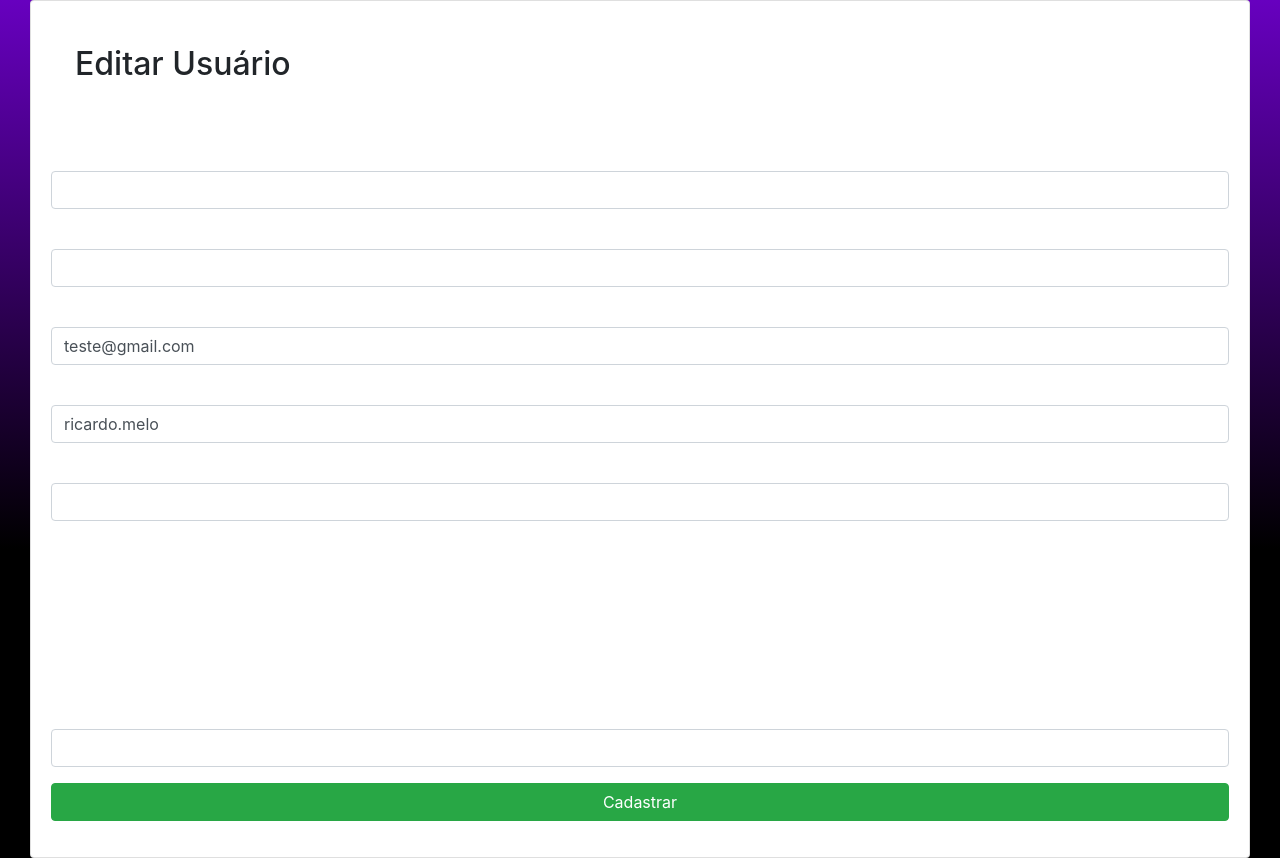
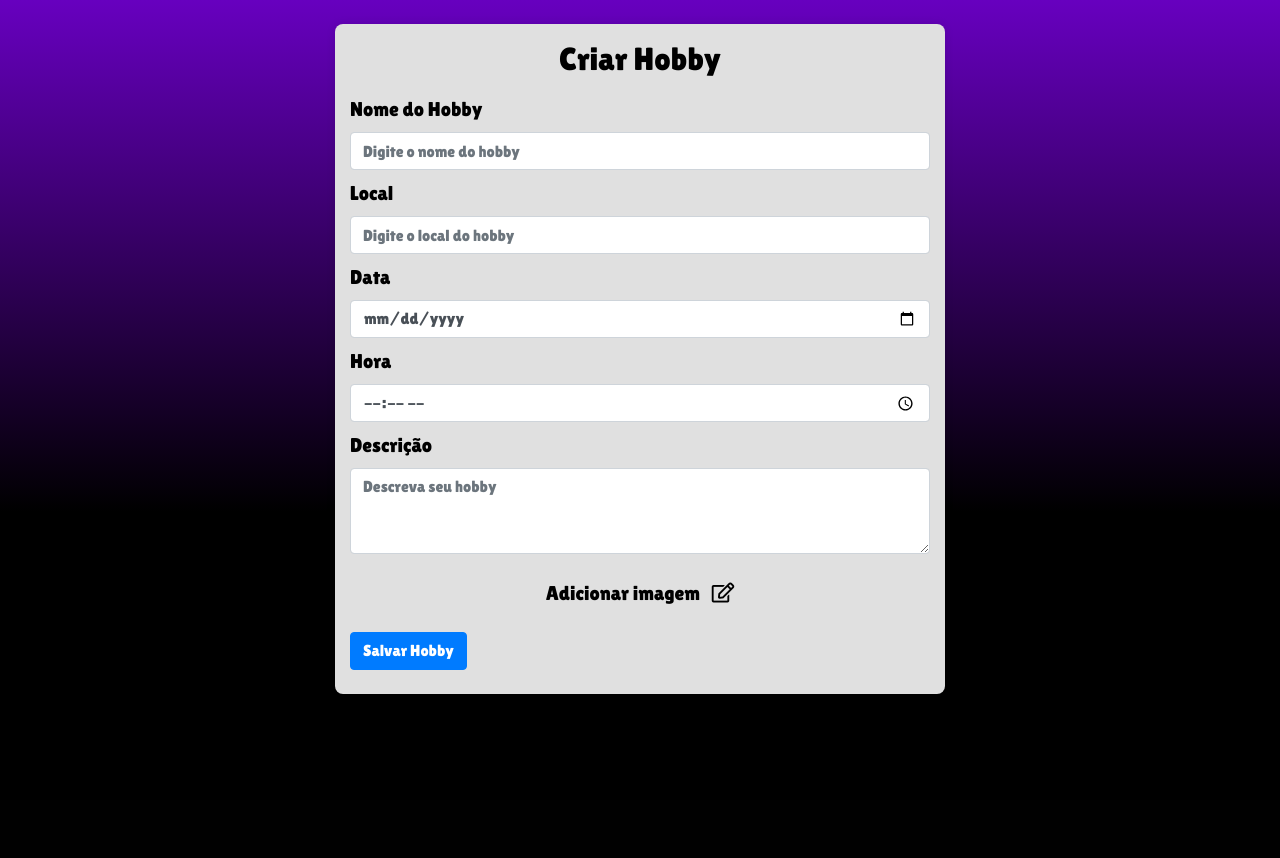
Before and after one commit to RicardoMelo2501/hobby_hub, a Django app: page /edit/1/ in a window 1280 px wide. After the commit the page ends 694 px from the top, so only its background shows below. Run offline with Django 4.2, Linux system fonts and the light colour scheme; a user stored in the database is signed in; data comes from the database, SQL or seed files in the repository; some libraries are stand-ins or nearby versions.

Commit message:
add_hobby_create

```diff
--- /dev/null
+++ b/base/static/css/edit.css
@@ -0,0 +1,30 @@
+@import url('https://fonts.googleapis.com/css2?family=Lilita+One&display=swap');
+
+.main_create {
+    font-family: Lilita One;
+    font-weight: 400;
+    background-color: rgb(224, 224, 224);
+    border-radius: 8px;
+    padding-bottom: 2vh;
+    padding-top: 2vh;
+    color: black;
+    box-shadow: 0px 0px 10px 0px rgba(0,0,0,0.1);
+}
+
+.create-form-group {
+    margin-bottom: 0.5rem;
+    font-size: 20px;
+}
+
+.change_img_create {
+    cursor: pointer;
+}
+
+#imagemPreviewCreate img {
+    display: flex;
+    height: 40vh;
+    width: 15vw;
+    min-width: 230px;
+    object-fit: cover;
+    box-shadow: rgba(0, 0, 0, 0.16) 0px 1px 4px;
+}
--- a/base/static/css/hobby.css
+++ b/base/static/css/hobby.css
@@ -30,7 +30,6 @@
 .btn-custom {
     background-color: #8A01FF;
     color: white;
-    display: flex;
 }
 
 .btn-custom:hover {
@@ -51,8 +50,7 @@
 
 /* DPS AJEITA  */
 .card-hobby:hover {
-    transform: scaleY(1.05);
-    transform: scaleX(1.05);
+    transform: translate(5px, -12px);
     transition: all 0.4s ease;
 }
 
--- a/base/static/css/profile.css
+++ b/base/static/css/profile.css
@@ -20,7 +20,7 @@
     object-position: 85% 15%;
 }
 
-.change_psswd_profile:hover {
+.change_img_profile:hover {
     cursor: pointer;
 }
 
--- a/base/templates/base/header.html
+++ b/base/templates/base/header.html
@@ -14,6 +14,7 @@
     <link rel="stylesheet" href="{% static 'css/login.css' %}">
     <link rel="stylesheet" href="{% static 'css/profile.css' %}">
     <link rel="stylesheet" href="{% static 'css/change_password.css' %}">
+    <link rel="stylesheet" href="{% static 'css/edit.css' %}">
 
     <!-- Import Font Awesome 5.15  -->
     <!-- https://fontawesome.com/v5/icons/ -->
--- a/base/templates/user/edit.html
+++ b/base/templates/user/edit.html
@@ -6,15 +6,71 @@ Usuários
 
 {% block 'conteudo' %}
 
-<div class="card">
-        <div class="card-body">
-                <div class="p-4">
-                        <h2 class="mb-4" >Editar Usuário</h2>
+<div class="d-flex justify-content-center">
+        <div class="main_create d-flex flex-column text-black my-4 col-md-6 col-sm-12">
+                <h2 class="d-flex justify-content-center mb-3">Criar Hobby</h2>
+
+                <form>
+
+                <div class="create-form-group">
+                <label for="nomeHobby">Nome do Hobby</label>
+                <input type="text" class="form-control" id="nomeHobby" placeholder="Digite o nome do hobby">
                 </div>
-                        <div>
-                        {% include 'user/_user-form.html' %}
+
+                <div class="create-form-group">
+                <label for="local">Local</label>
+                <input type="text" class="form-control" id="local" placeholder="Digite o local do hobby">
+                </div>
+
+                <div class="create-form-group">
+                <label for="data">Data</label>
+                <input type="date" class="form-control" id="data">
+                </div>
+
+                <div class="create-form-group">
+                <label for="hora">Hora</label>
+                <input type="time" class="form-control" id="hora">
+                </div>
+
+                <div class="create-form-group">
+                <label for="descricao">Descrição</label>
+                <textarea class="form-control" id="descricao" rows="3" placeholder="Descreva seu hobby"></textarea>
+                </div>
+
+                <div class="d-flex mt-1 mb-3 align-items-center justify-content-center" id="imagemPreviewCreate">
+                        <!-- imagem carregada -->
+                </div>
+
+                <div class="create-form-group d-flex justify-content-center">
+                        <label for="imagem">
+                        <div class="d-flex align-items-center justify-content-center">
+                        <input class="input_img" type="file" id="imagemInput" accept="image/*" onchange="carregarImagem(event)">
+                        <label class="change_img_create" for="imagemInput">Adicionar imagem <i class="far fa-edit pl-2" style="color: #000000;"></i></label>
                         </div>
                 </div>
+
+                <button type="submit" class="btn btn-primary mb-2">Salvar Hobby</button>
+
+                </form>
         </div>
+        </div>
+</div>
+
+<script>
+        function carregarImagem(event) {
+          const input = event.target;
+          const preview = document.getElementById('imagemPreviewCreate');
+
+          if (input.files && input.files[0]) {
+            const reader = new FileReader();
+
+            reader.onload = function(e) {
+              preview.innerHTML = `<img src="${e.target.result}" class="img-fluid mt-2" alt="Imagem Carregada">`;
+            }
+
+            reader.readAsDataURL(input.files[0]);
+          }
+        }
+</script>
 
 {% endblock 'conteudo' %}
```
Also changed, not shown: base/templates/user/profile.html (+3 -5 lines).
